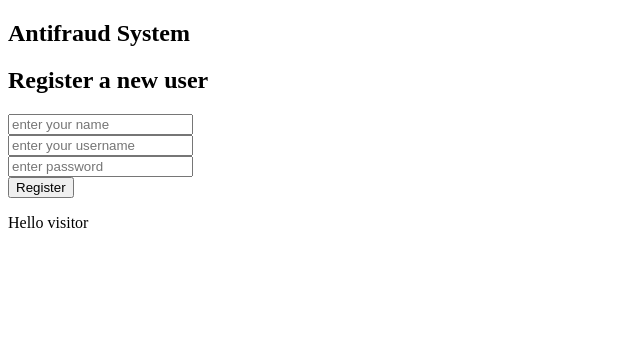
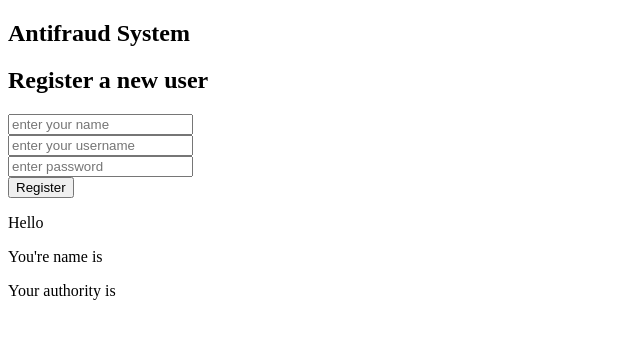
Before and after one commit to ernstjanhoek/antifraud-angular, an Angular app in the folder antifraud/: page / in a window 1280 px wide. Shown: the top 338 px of the page, without its empty margins (0-640 px from the left). Built offline with nearby package versions, Linux system fonts and the light colour scheme.

Commit message:
register user gebruikt async pipe

```diff
--- a/antifraud/src/app/app.component.html
+++ b/antifraud/src/app/app.component.html
@@ -1,3 +1,2 @@
 <h2>Antifraud System</h2>
 <app-register-user></app-register-user>
-<p>Hello visitor</p>
--- a/antifraud/src/app/register-user/register-user.component.html
+++ b/antifraud/src/app/register-user/register-user.component.html
@@ -5,3 +5,7 @@
   <input type="password" placeholder="enter password" formControlName="password"><br>
   <button class="primary" type="submit">Register</button>
 </form>
+
+<p>Hello {{ (userData | async)?.username }}</p>
+<p>You're name is {{ (userData | async)?.name }}</p>
+<p>Your authority is {{ (userData | async)?.authority }}</p>
--- a/antifraud/src/app/register-user/register-user.component.ts
+++ b/antifraud/src/app/register-user/register-user.component.ts
@@ -1,12 +1,16 @@
 import {Component, inject} from '@angular/core';
 import {FormControl, FormGroup, ReactiveFormsModule} from "@angular/forms";
 import {UserService} from "../user.service";
+import {AsyncPipe, NgIf} from "@angular/common";
+import {UserData} from "../user-data";
 
 @Component({
   selector: 'app-register-user',
   standalone: true,
   imports: [
-    ReactiveFormsModule
+    ReactiveFormsModule,
+    NgIf,
+    AsyncPipe
   ],
   templateUrl: './register-user.component.html',
   styleUrl: './register-user.component.css'
@@ -20,6 +24,8 @@ export class RegisterUserComponent {
   });
 
   userService = inject(UserService);
+  resolvedReg: boolean = false;
+  userData: Promise<UserData> | undefined;
 
   registerUser() {
 
@@ -27,10 +33,10 @@ export class RegisterUserComponent {
     console.log(this.registerUserForm.value.username);
     console.log(this.registerUserForm.value.password);
 
-    this.userService.registerUser(
+    this.userData = this.userService.registerUser(
       this.registerUserForm.value.name ?? '',
       this.registerUserForm.value.username ?? '',
       this.registerUserForm.value.password ?? ''
-    ).then(r => console.log(r));
+    );
   }
 }
```
Lines whose indentation alone changed are shown as unchanged.
